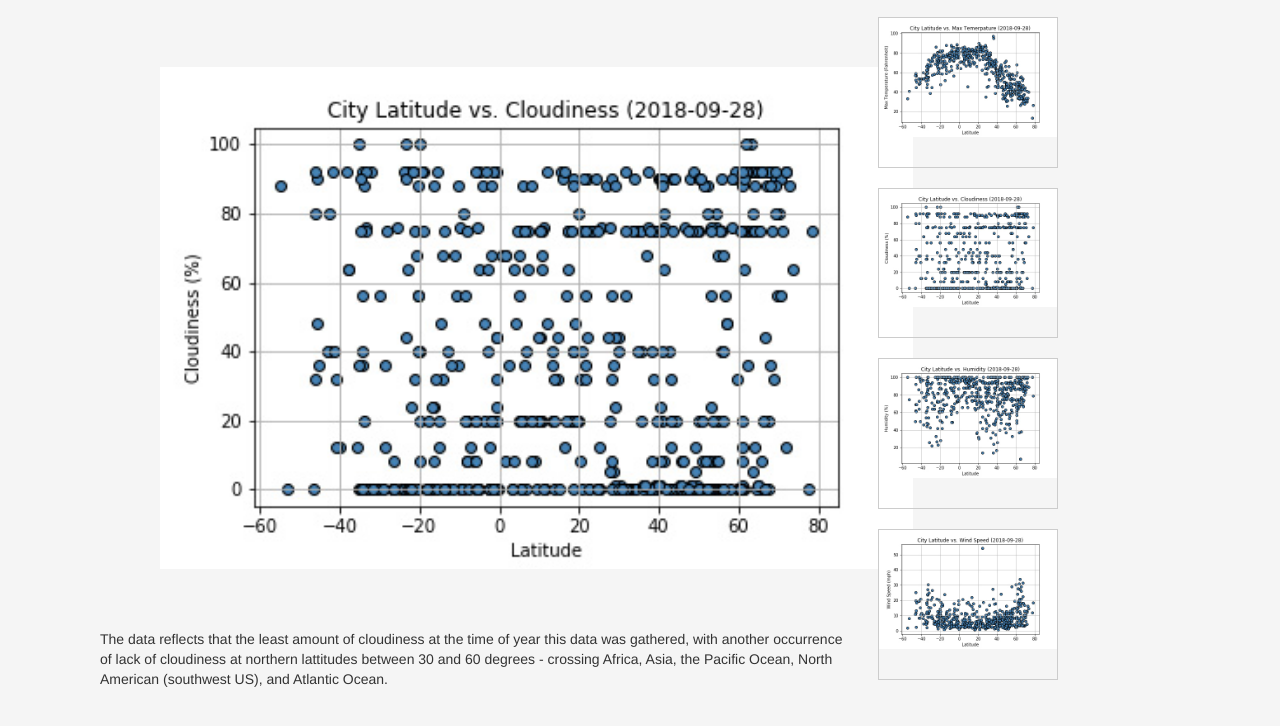
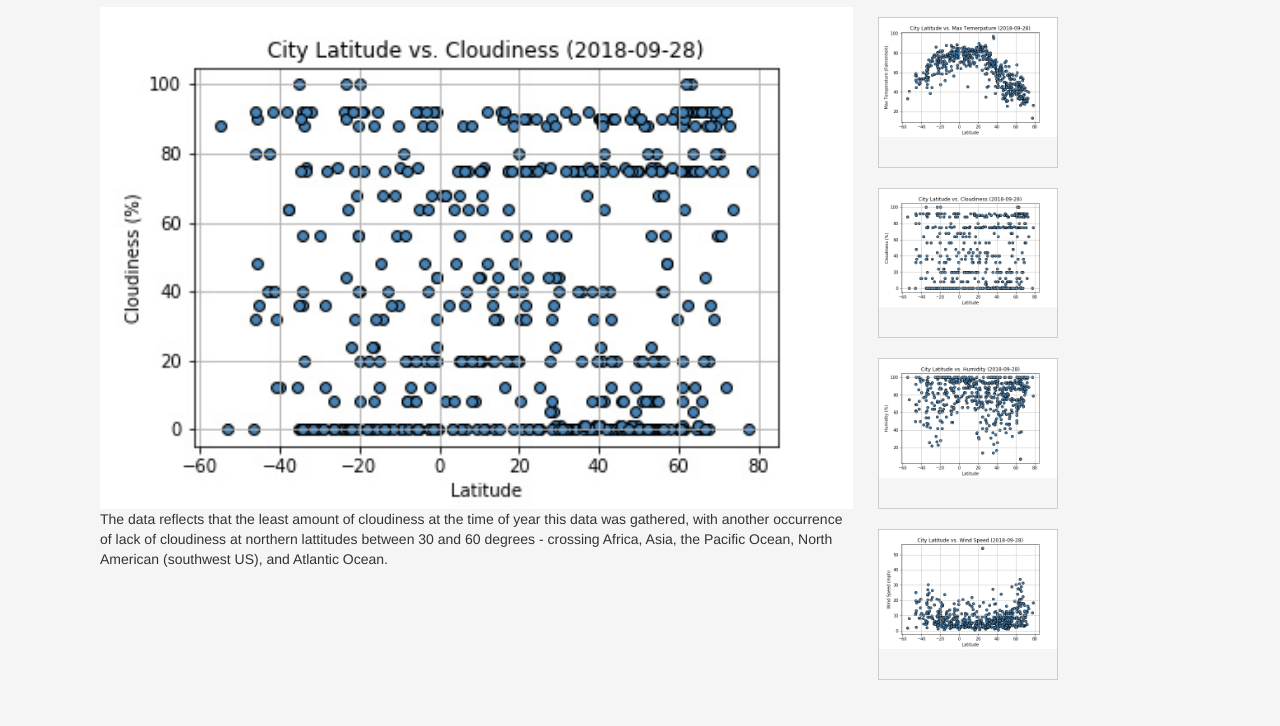
Before and after one commit to summerspj/LatitudeWeather, a plain HTML site: page Cloudiness.html in a window 1280 px wide. Shown: the part 138-864 px from the top of the page. After the commit the page ends 828 px from the top, so only its background shows below. Drawn offline with nearby package versions, Linux system fonts and the light colour scheme.

Commit message:
correct left margin

```diff
--- a/Cloudiness.html
+++ b/Cloudiness.html
@@ -50,7 +50,7 @@
                     <h2 style="color:darkturquoise">Cloudiness</h2>
                 </div>
                 <div id="pagep">
-                <img src="CItyLatitudevsCloudiness.jpg" alt="Latitude vs Cloudiness" width=100% height=100% style=margin:60px>
+                <img src="CItyLatitudevsCloudiness.jpg" alt="Latitude vs Cloudiness" width=100% height=100%>
                 <P> The data reflects that the least amount of cloudiness at the time of year
                 this data was gathered, with another occurrence of lack of cloudiness at northern lattitudes
                 between 30 and 60 degrees - crossing Africa, Asia, the Pacific Ocean, North American (southwest US),
```
